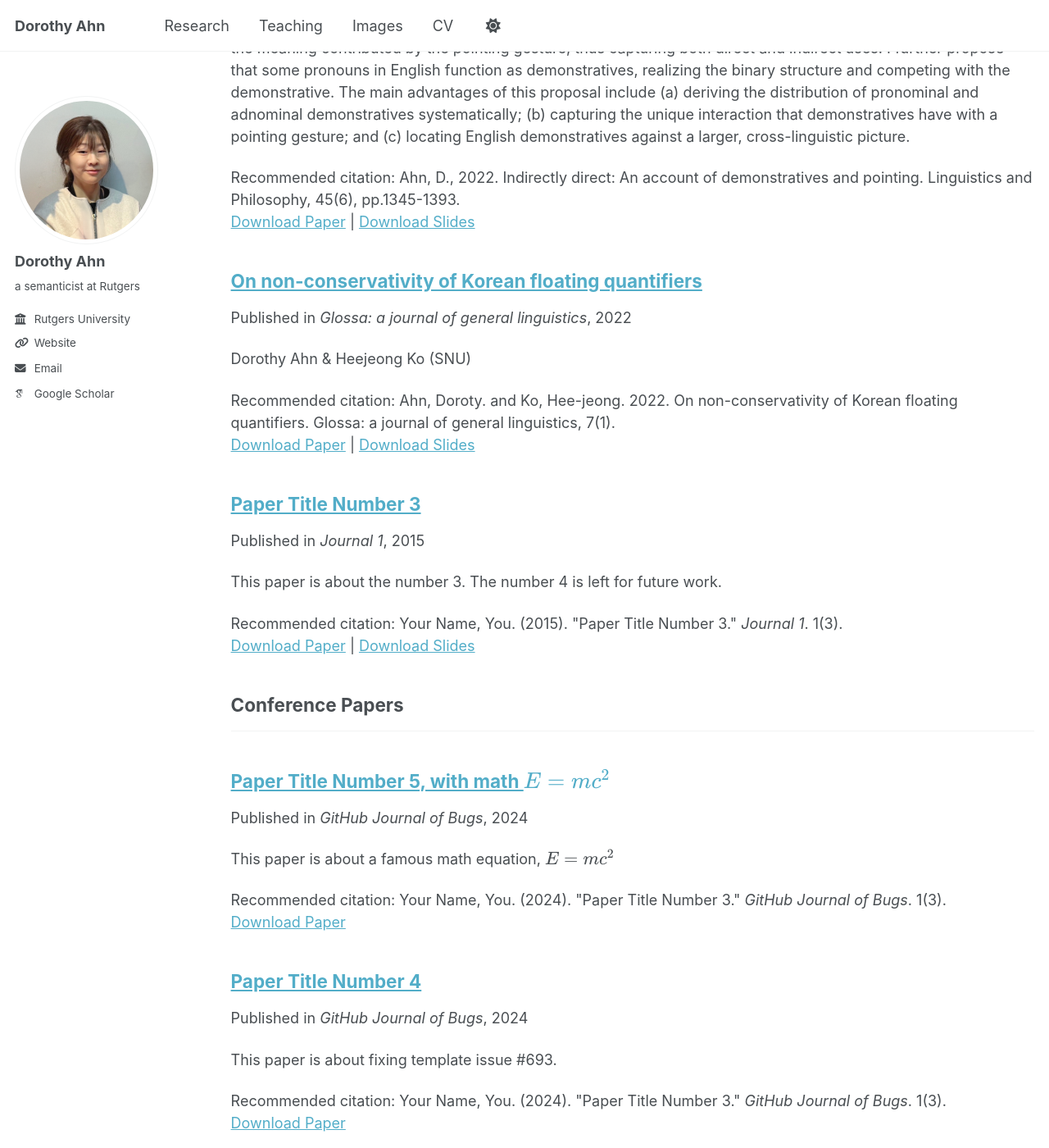
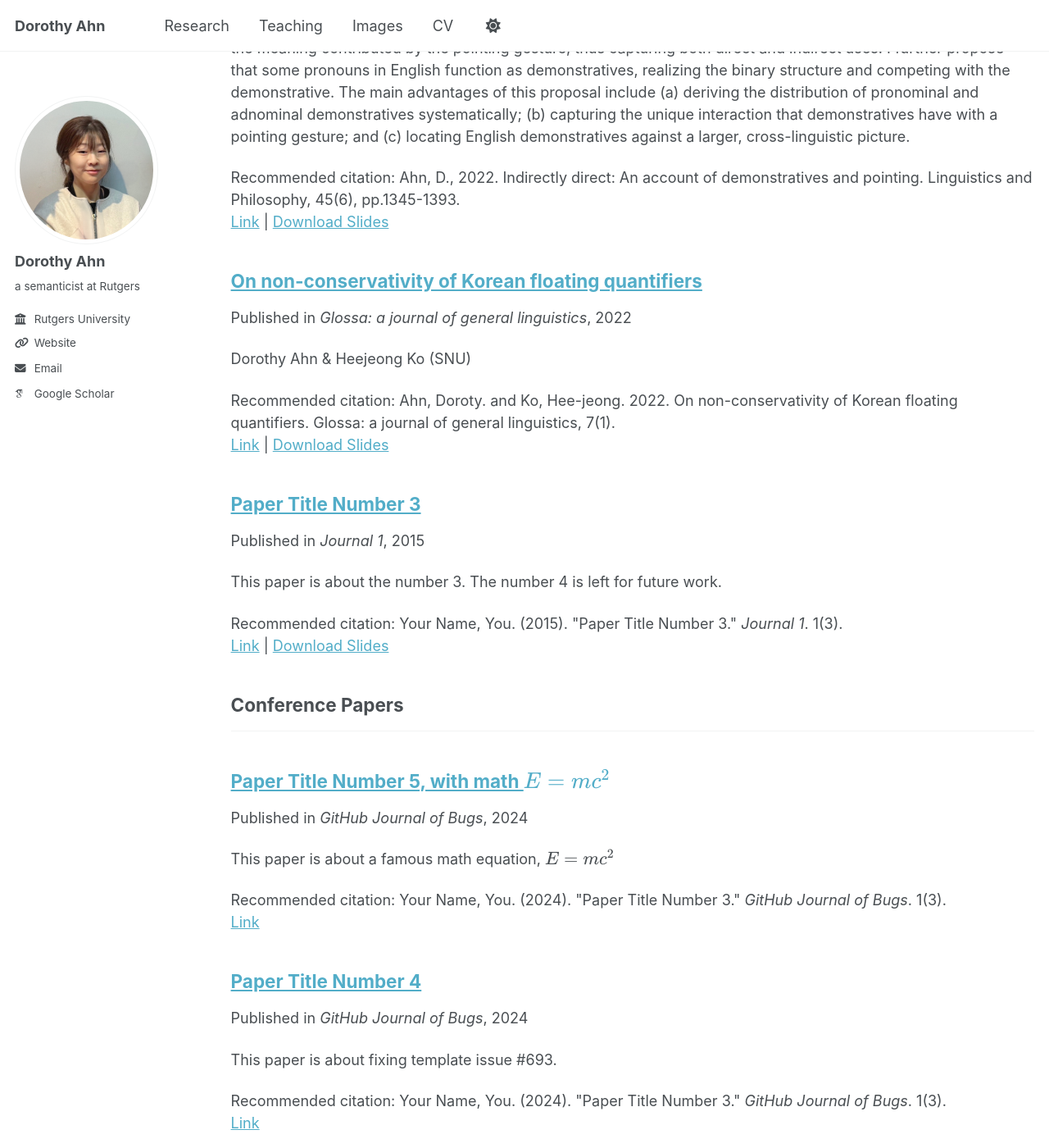
Before and after one commit to doroahn/doroahn.github.io, a Jekyll site: the page built from _pages/publications.html, in a window 1280 px wide and 1400 px high, scrolled down 490 px. Shown: the whole window at 82% size. Built offline with Jekyll 4.4.1, drawn with Linux system fonts in a browser that asks for light colours; some web fonts are replaced.

Commit message:
Update archive-single.html

```diff
--- a/_includes/archive-single.html
+++ b/_includes/archive-single.html
@@ -53,29 +53,29 @@
     {% endif %}
 
     {% if post.citation and post.paperurl and post.slidesurl and post.bibtexurl %}
-      <p>Recommended citation: {{ post.citation }}<br /><a href="{{ post.paperurl }}">Download Paper</a> | <a href="{{ post.slidesurl }}">Download Slides</a> | <a href="{{ post.bibtexurl }}">Download Bibtex</a></p>
+      <p>Recommended citation: {{ post.citation }}<br /><a href="{{ post.paperurl }}"> Link</a> | <a href="{{ post.slidesurl }}">Download Slides</a> | <a href="{{ post.bibtexurl }}">Download Bibtex</a></p>
     {% elsif post.citation and post.paperurl and post.slidesurl %}
-      <p>Recommended citation: {{ post.citation }}<br /><a href="{{ post.paperurl }}">Download Paper</a> | <a href="{{ post.slidesurl }}">Download Slides</a></p>
+      <p>Recommended citation: {{ post.citation }}<br /><a href="{{ post.paperurl }}"> Link</a> | <a href="{{ post.slidesurl }}">Download Slides</a></p>
     {% elsif post.citation and post.paperurl and post.bibtexurl %}
-      <p>Recommended citation: {{ post.citation }}<br /><a href="{{ post.paperurl }}">Download Paper</a> | <a href="{{ post.bibtexurl }}">Download Bibtex</a></p>
+      <p>Recommended citation: {{ post.citation }}<br /><a href="{{ post.paperurl }}"> Link</a> | <a href="{{ post.bibtexurl }}">Download Bibtex</a></p>
     {% elsif post.citation and post.paperurl %}
-      <p>Recommended citation: {{ post.citation }}<br /><a href="{{ post.paperurl }}">Download Paper</a></p>
+      <p>Recommended citation: {{ post.citation }}<br /><a href="{{ post.paperurl }}"> Link</a></p>
     {% elsif post.citation and post.slidesurl and post.bibtexurl %}
-      <p>Recommended citation: {{ post.citation }}<br /><a href="{{ post.slidesurl }}">Download Slides</a> | <a href="{{ post.bibtexurl}}">Download Bibtex</a></p>
+      <p>Recommended citation: {{ post.citation }}<br /><a href="{{ post.slidesurl }}">Download</a> | <a href="{{ post.bibtexurl}}">Download Bibtex</a></p>
     {% elsif post.citation and post.slidesurl %}
-      <p>Recommended citation: {{ post.citation }}<br /><a href="{{ post.slidesurl }}">Download Slides</a></p>
+      <p>Recommended citation: {{ post.citation }}<br /><a href="{{ post.slidesurl }}">Download</a></p>
     {% elsif post.citation and post.bibtexurl %}
       <p>Recommended citation: {{ post.citation }}<br /><a href="{{ post.bibtexurl }}">Download Bibtex</a></p>
     {% elsif post.citation %}
       <p>Recommended citation: {{ post.citation }}</p>
     {% elsif post.paperurl and post.bibtexurl %}
-      <p><a href=" {{ post.paperurl }} ">Download Paper</a> | <a href="{{ post.bibtexurl }}">Download Bibtex</a></p>
+      <p><a href=" {{ post.paperurl }} ">Link</a> | <a href="{{ post.bibtexurl }}">Download Bibtex</a></p>
     {% elsif post.paperurl %}
-      <p><a href=" {{ post.paperurl }} ">Download Paper</a></p>
+      <p><a href=" {{ post.paperurl }} ">Link</a></p>
     {% elsif post.slidesurl and post.bibtexurl %}
-      <p><a href="{{ post.slidesurl }}">Download Slides</a> | <a href="{{ post.bibtexurl }}">Download Bibtex</a></p>
+      <p><a href="{{ post.slidesurl }}">Download </a> | <a href="{{ post.bibtexurl }}">Download Bibtex</a></p>
     {% elsif post.slidesurl %}
-      <p><a href="{{ post.slidesurl }}">Download Slides</a></p>
+      <p><a href="{{ post.slidesurl }}">Download </a></p>
     {% elsif post.bibtexurl %}
       <p><a href="{{ post.bibtexurl }}">Download Bibtex</a></p>
     {% endif %}
```
